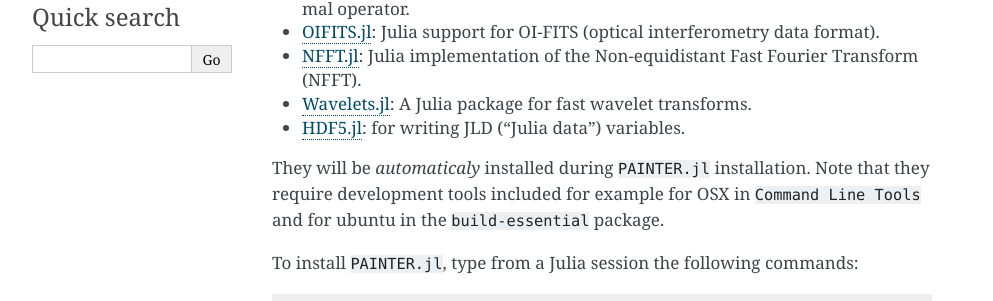
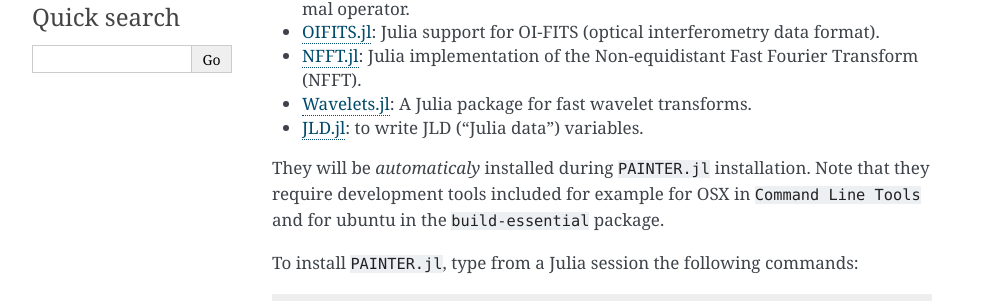
Before and after one commit to andferrari/PAINTER.jl, a Sphinx documentation site: the page built from doc/source/installation.rst, in a window 1280 px wide. Shown: the part 245-546 px from the top of the page, without its empty margins (148-1141 px from the left). Built offline with Sphinx 7.4.7, drawn with Linux system fonts in a browser that asks for light colours; formulas are drawn with MathJax 3.

Commit message:
cleaning the code

```diff
--- a/doc/source/installation.rst
+++ b/doc/source/installation.rst
@@ -10,7 +10,7 @@ Installation
 * `OIFITS.jl <https://github.com/emmt/OIFITS.jl>`_: Julia support for OI-FITS (optical interferometry data format).
 * `NFFT.jl <https://github.com/tknopp/NFFT.jl>`_: Julia implementation of the Non-equidistant Fast Fourier Transform (NFFT).
 * `Wavelets.jl <https://github.com/JuliaDSP/Wavelets.jl>`_: A Julia package for fast wavelet transforms.
-* `HDF5.jl <https://github.com/timholy/HDF5.jl>`_: for writing JLD ("Julia data") variables.
+* `JLD.jl <https://github.com/JuliaIO/JLD.jl>`_: to write JLD ("Julia data") variables.
 
 They will be *automaticaly* installed during ``PAINTER.jl`` installation.
 Note that they require development tools included for example for
```
Also changed, not shown: 7 other files.
